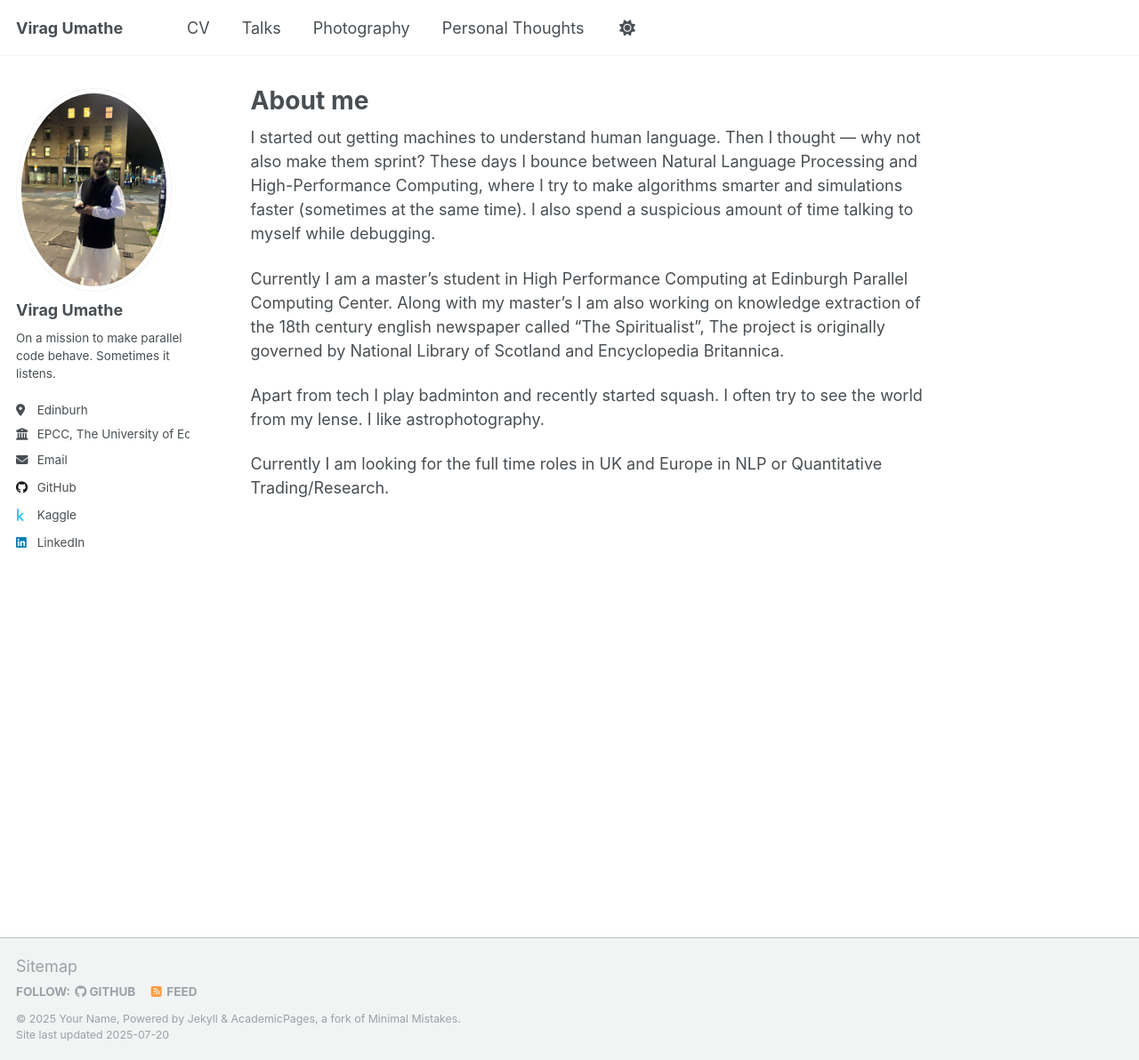
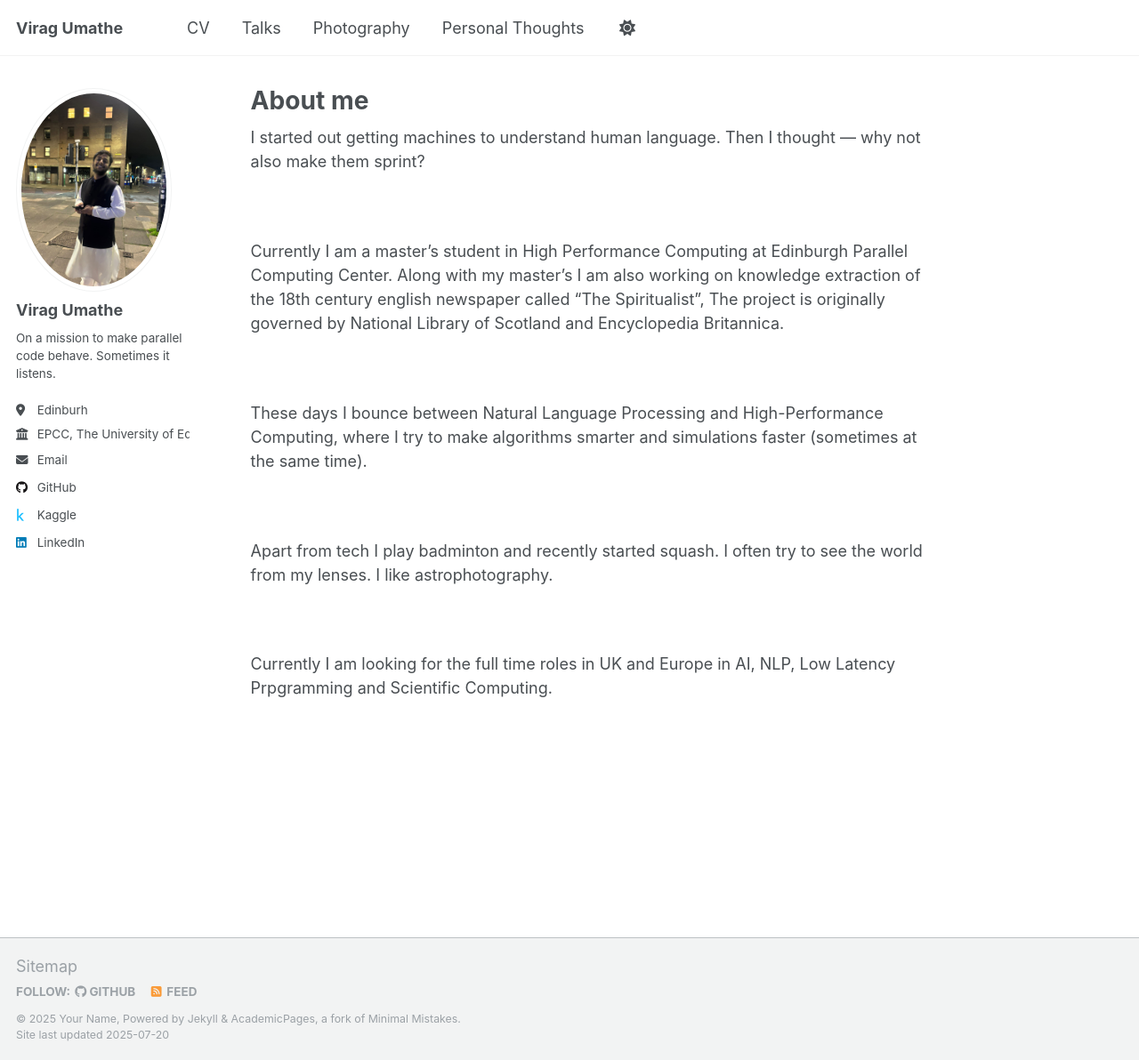
Before and after one commit to viragumathe5/viragumathe5.github.io, a Jekyll site: the page built from _pages/about.md, in a window 1280 px wide and 1192 px high. Shown: the whole window at 89% size. Built offline with Jekyll 4.4.1, drawn with Linux system fonts in a browser that asks for light colours.

Commit message:
added the changes in about page

```diff
--- a/_pages/about.md
+++ b/_pages/about.md
@@ -7,10 +7,20 @@ redirect_from:
   - /about.html
 ---
 
-I started out getting machines to understand human language. Then I thought — why not also make them sprint? These days I bounce between Natural Language Processing and High-Performance Computing, where I try to make algorithms smarter and simulations faster (sometimes at the same time). I also spend a suspicious amount of time talking to myself while debugging.
+I started out getting machines to understand human language. Then I thought — why not also make them sprint?
+
+<br>
 
 Currently I am a master's student in High Performance Computing at Edinburgh Parallel Computing Center. Along with my master's I am also working on knowledge extraction of the 18th century english newspaper called "The Spiritualist", The project is originally governed by National Library of Scotland and Encyclopedia Britannica.
 
-Apart from tech I play badminton and recently started squash. I often try to see the world from my lense. I like astrophotography.
+<br>
 
-Currently I am looking for the full time roles in UK and Europe in NLP or Quantitative Trading/Research.
+These days I bounce between Natural Language Processing and High-Performance Computing, where I try to make algorithms smarter and simulations faster (sometimes at the same time).
+
+<br>
+
+Apart from tech I play badminton and recently started squash. I often try to see the world from my lenses. I like astrophotography.
+
+<br>
+
+Currently I am looking for the full time roles in UK and Europe in AI, NLP, Low Latency Prpgramming and Scientific Computing.
```
Also changed, not shown: _pages/sitemap.md (+1 -1 lines).
